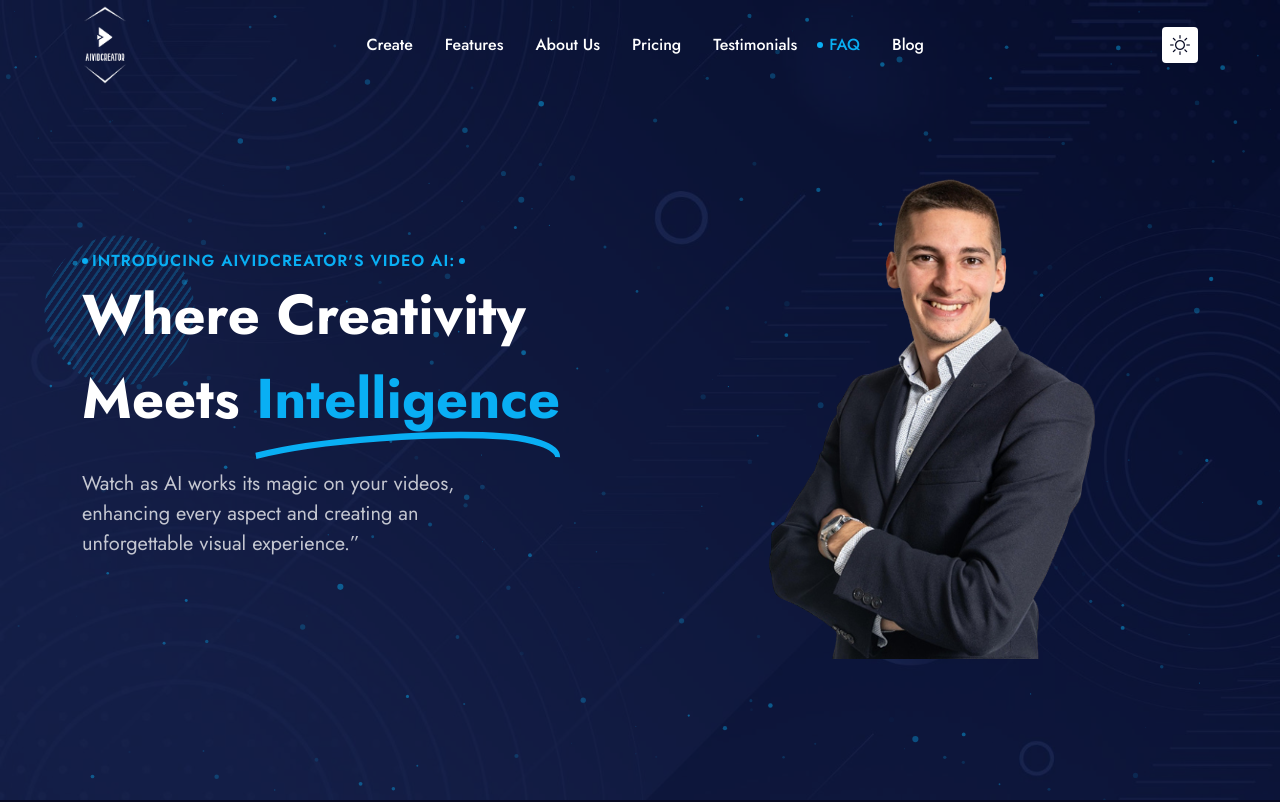
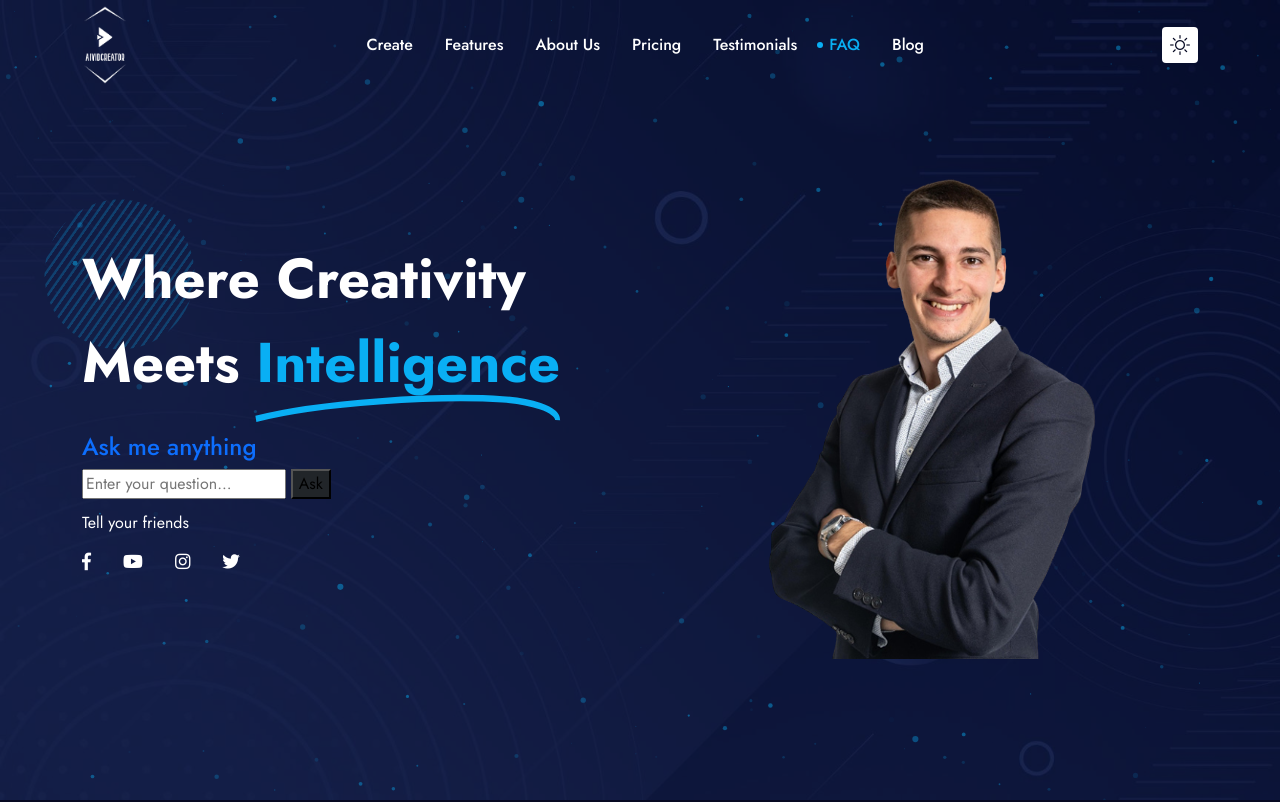
Before and after one commit to honestmk99/AI-Video, a plain HTML site: page index.html in a window 1280 px wide. Shown: the top 802 px of the page. Drawn offline with Linux system fonts and the light colour scheme; animation ran at ten frames a second; files whose address does not match are found by name.

Commit message:
revamp page-hero

```diff
--- a/index.html
+++ b/index.html
@@ -111,7 +111,6 @@
 					<div class="hero-text-area   ">
 						<div class="row">
 							<div class="col-12       ">
-								<div class="pre-title ">Introducing AIVidCreator's Video AI: </div>
 								<h1 class="hero-title  ">Where Creativity Meets <span class="featured-text">Intelligence
 										<svg xmlns="http://www.w3.org/2000/svg" viewBox="0 0 500 150"
 											preserveAspectRatio="none">
@@ -120,15 +119,57 @@
 											</path>
 										</svg> </span><span class="design-element rounded-shape stripes"></span></h1>
 							</div>
-							<div class="col-10       ">
-								<p class="hero-subtitle ">
-									Watch as AI works its magic on your videos, enhancing every aspect and creating an
-									unforgettable visual experience.”
-								</p>
+							<div class="col-10">
+								<h4 class="clr-main text-primary">
+									Ask me anything
+								</h4>
+							</div>
+									<div class="askContainer">
+										<div class="askflex-container">
+											<input
+												type="text"
+												id="question"
+												placeholder="Enter your question..."
+												class="w-full"
+											/>
+											<button
+												id="ask"
+												class="bg-dark"
+											>
+												Ask
+											</button>
+										</div>
+										<div id="loading-image"></div>
+										<div id="response"></div>
+									</div>
+
+
+
+
+									<div class="col-12   ">
+										<div class="hero-social-icons mb-3 ">
+											<div class="sc-wrapper dir-row sc-flat">
+												<p class="">Tell your friends</p>
+												<ul class="sc-list">
+													<li class="sc-item " title="Facebook"><a class="sc-link" href="#0"
+															title="social media icon"><i
+																class="fab fa-facebook-f sc-icon"></i></a></li>
+													<li class="sc-item " title="youtube"><a class="sc-link" href="#0"
+															title="social media icon"><i class="fab fa-youtube sc-icon"></i></a>
+													</li>
+													<li class="sc-item " title="instagram"><a class="sc-link" href="#0"
+															title="social media icon"><i
+																class="fab fa-instagram sc-icon"></i></a></li>
+													<li class="sc-item " title="twitter"><a class="sc-link" href="#0"
+															title="social media icon"><i class="fab fa-twitter sc-icon"></i></a>
+													</li>
+												</ul>
+											</div>
+										</div>
+									</div>
+								</div>
 							</div>
 						</div>
-					</div>
-				</div>
 				<!--start of image-area -->
 				<div class="col-12 mx-md-auto col-lg-6 text-center " data-tilt>
 					<div class="hero-image-area mb-5 mb-lg-0">
```
